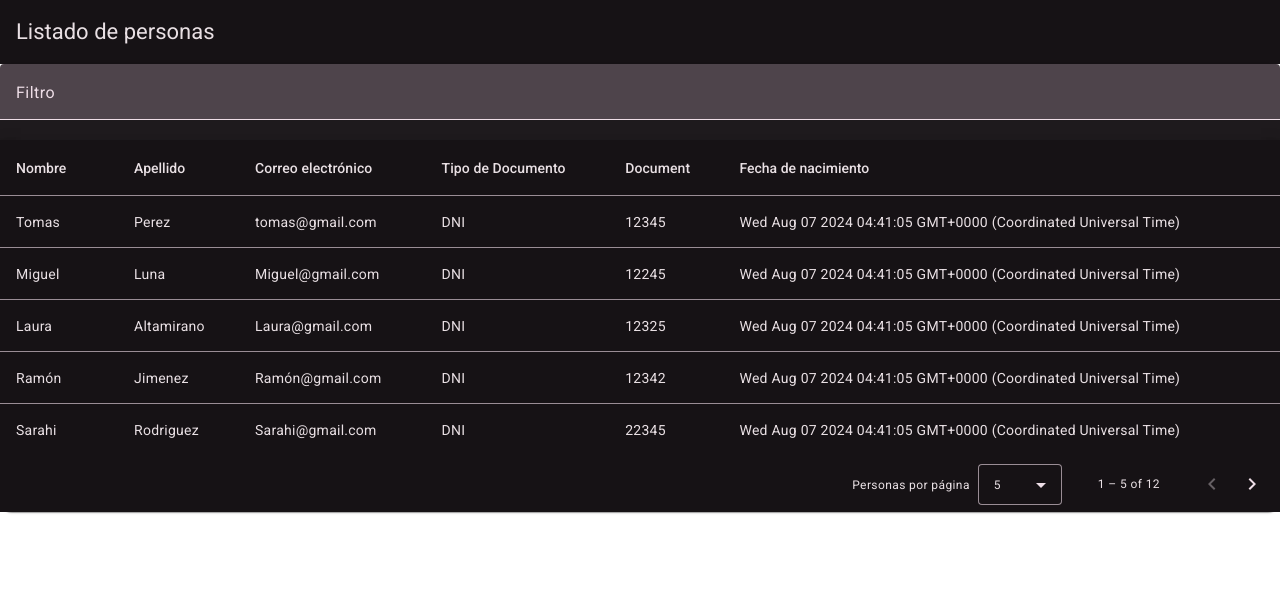
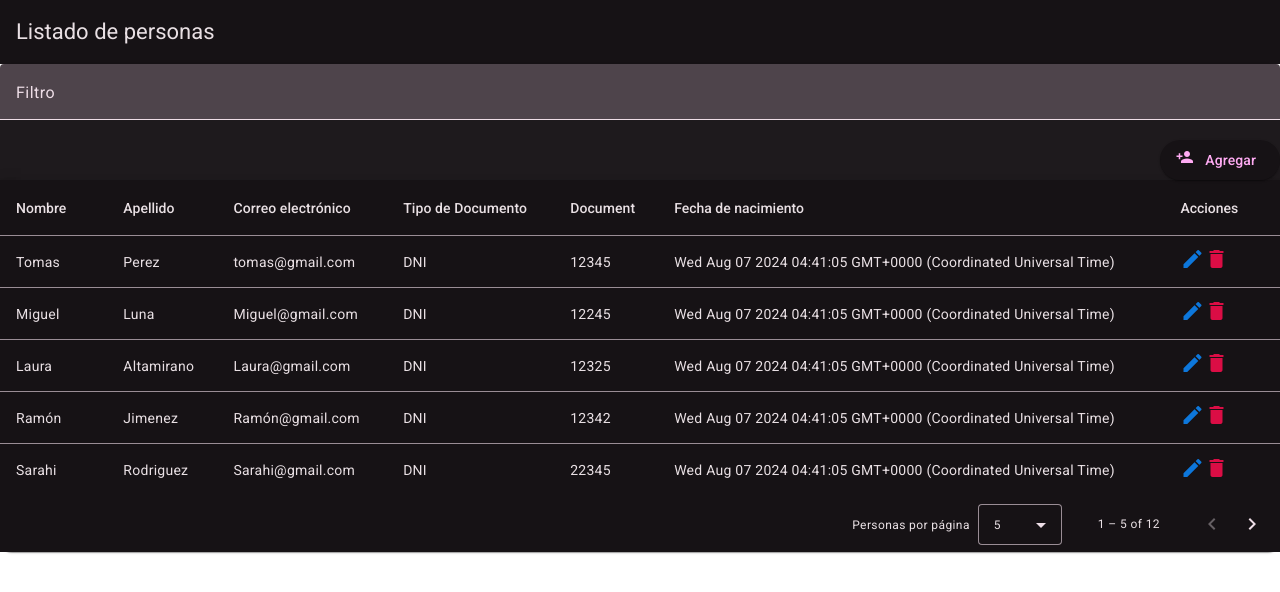
Before and after one commit to Ayilk/sean-frontend, an Angular app: page / in a window 1280 px wide. Shown: the top 592 px of the page. Built offline with nearby package versions, Linux system fonts and the light colour scheme.

Commit message:
Botón añadir y se creó el módulo para compartir módulos de angular material

```diff
--- a/src/app/components/list-people/list-people.component.css
+++ b/src/app/components/list-people/list-people.component.css
@@ -1,3 +1,28 @@
 table {
     width: 100%;
   }
+
+
+
+  .mat-form-field {
+    font-size: 14px;
+    /* width: 90%; */
+  }
+
+
+.btn-delete, .btn-edit {
+  cursor: pointer;
+}
+
+.btn-delete {
+  color: #db0d45;
+}
+
+.btn-edit {
+  color: #0d77db;
+}
+
+.btn-add {
+  display: table-cell;
+  align-self:flex-end;
+}
--- a/src/app/components/list-people/list-people.component.html
+++ b/src/app/components/list-people/list-people.component.html
@@ -2,11 +2,12 @@
   <span>Listado de personas</span>
 </mat-toolbar>
 
-<mat-card>
-  <mat-form-field>
+<mat-card class="card">
+  <mat-form-field class="mat-form-field">
     <mat-label>Filtro</mat-label>
     <input matInput (keyup)="applyFilter($event)" placeholder="Tomas" #input>
-  </mat-form-field>
+    </mat-form-field>
+    <button class="btn-add" mat-raised-button color="primary"><mat-icon>person_add</mat-icon> Agregar</button>
 
   <table matSort mat-table [dataSource]="dataSource" class="mat-elevation-z8">
     <ng-container matColumnDef="name">
@@ -39,6 +40,14 @@
       <td mat-cell *matCellDef="let element">{{ element.birthdayDate }}</td>
     </ng-container>
 
+    <ng-container matColumnDef="accions">
+      <th mat-header-cell *matHeaderCellDef mat-sort-header>Acciones</th>
+      <td mat-cell *matCellDef="let element">
+        <mat-icon class="btn-edit" matTooltip="Editar {{element.name}}">edit</mat-icon>
+        <mat-icon class="btn-delete" matTooltip="Eliminar {{element.name}}">delete</mat-icon>
+      </td>
+    </ng-container>
+
     <tr mat-header-row *matHeaderRowDef="displayedColumns"></tr>
     <tr mat-row *matRowDef="let row; columns: displayedColumns"></tr>
   </table>
--- a/src/app/components/list-people/list-people.component.ts
+++ b/src/app/components/list-people/list-people.component.ts
@@ -111,7 +111,7 @@ const listPeople: People[] = [
   styleUrl: './list-people.component.css'
 })
 export class ListPeopleComponent implements AfterViewInit {
-  displayedColumns: string[] = ["name", "lastname", "email", "kindDocument", "document", "birthdayDate"];
+  displayedColumns: string[] = ["name", "lastname", "email", "kindDocument", "document", "birthdayDate", "accions"];
   //Esta propiedad la inicializamos en el constructor
   dataSource : MatTableDataSource<People>;
 
```
Also changed, not shown: src/app/app.module.ts (+3 -17 lines), src/app/shared/shared.module.ts (added, +48 -0 lines).
